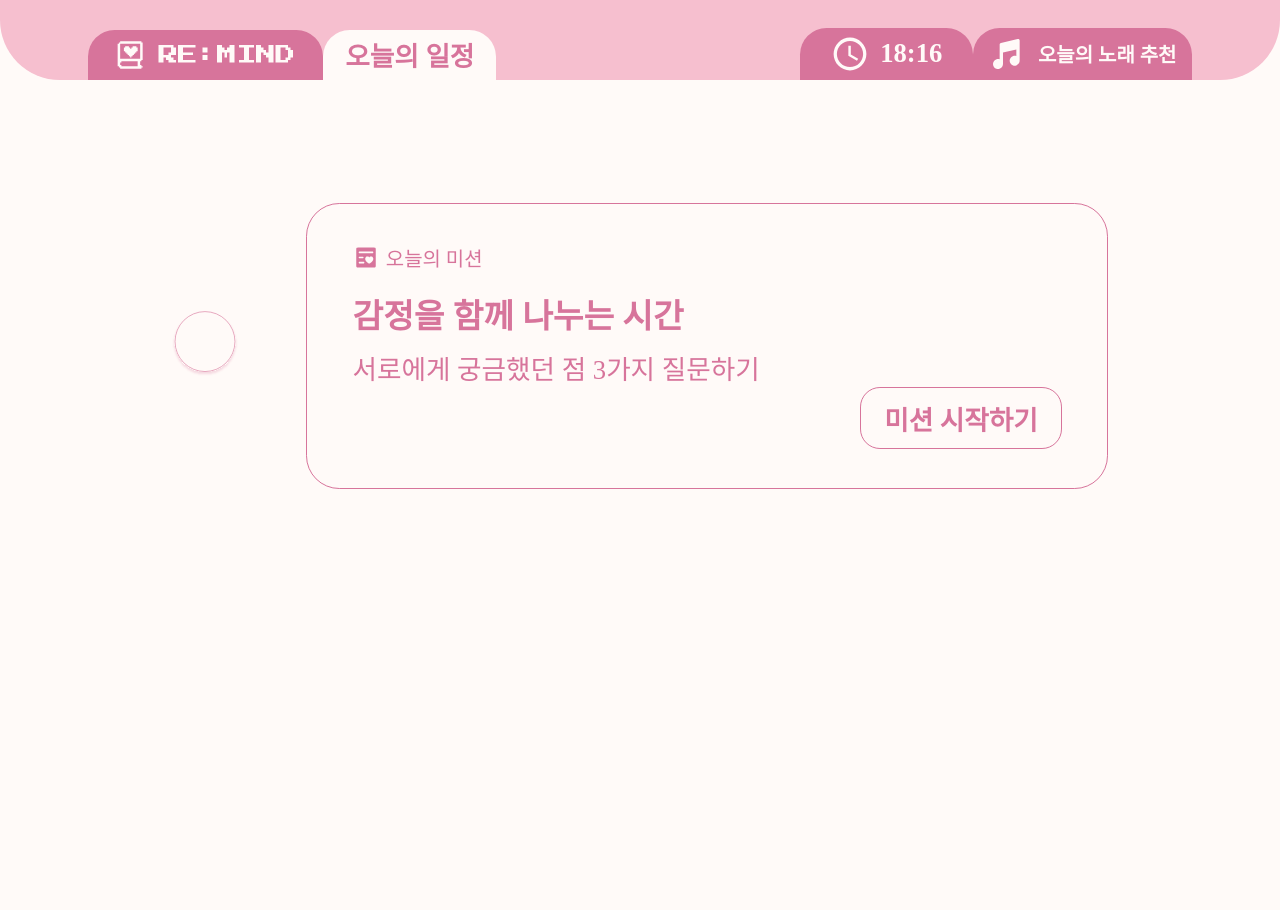
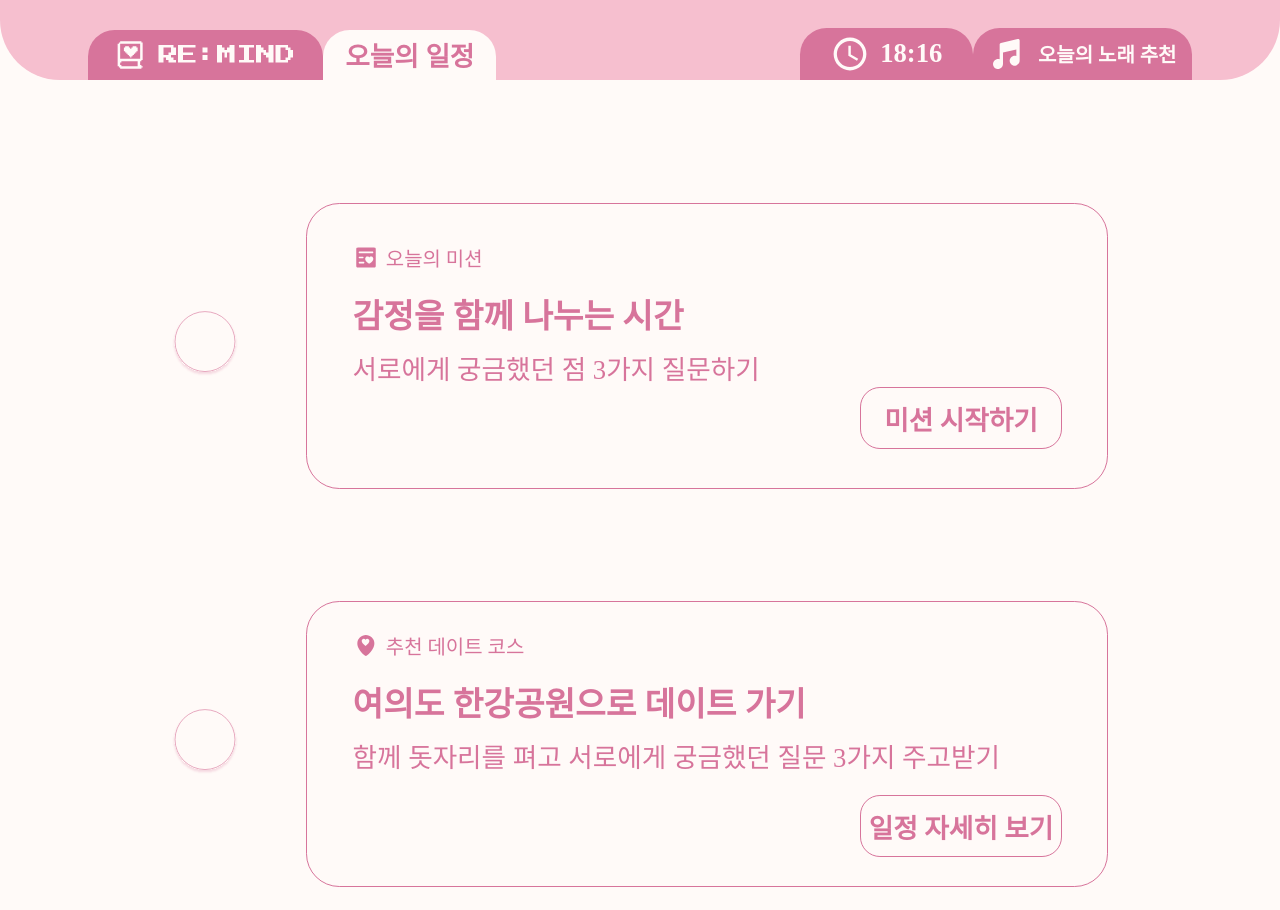
Before and after one commit to 2025-REMIND/REMIND-Frontend, a React (Create React App) app in the folder remind/: page /memoryrecord in a window 1280 px wide. Before the commit the page ends 800 px from the top, so only its background shows below. Built offline with nearby package versions, Linux system fonts and the light colour scheme; a web font is replaced by a local one.

Commit message:
✨ TodayPlan 추천 컴포넌트 및 스타일 추가

```diff
--- a/remind/src/App.js
+++ b/remind/src/App.js
@@ -7,6 +7,7 @@
 import GlobalStyle from "./styles/globalStyles";
 import Header from './components/todayplan/header/Header';
 import Mission from "./components/todayplan/mission/Mission";
+import Suggest from "./components/todayplan/suggest/Suggest";
 
 function App() {
   return (
@@ -25,6 +26,7 @@ function App() {
       <GlobalStyle />
       <Header />
       <Mission />
+      <Suggest />
     </>
   )
 }
--- /dev/null
+++ b/remind/src/components/todayplan/suggest/Suggest.jsx
@@ -0,0 +1,26 @@
+import * as S from "./Suggest.style";
+import CHECKBOX from "../../../assets/todayplan/checkbox.svg";
+import SUGGEST from "../../../assets/todayplan/suggest.svg";
+
+export default function Mission() {
+    return (
+        <S.SuggestLayout>
+            <S.Check>
+                <S.CheckBox src = { CHECKBOX } />
+            </S.Check>
+            <S.SuggestBox>
+                <S.Content>
+                    <S.Suggest>
+                        <S.Icon src = { SUGGEST } />
+                        <S.Label>추천 데이트 코스</S.Label>
+                    </S.Suggest>
+                    <S.Title>여의도 한강공원으로 데이트 가기</S.Title>
+                    <S.SubTitle>함께 돗자리를 펴고 서로에게 궁금했던 질문 3가지 주고받기</S.SubTitle>
+                </S.Content>
+                <S.PlanBox>
+                    <S.Plan>일정 자세히 보기</S.Plan>
+                </S.PlanBox>
+            </S.SuggestBox>
+        </S.SuggestLayout>
+    )
+}
--- /dev/null
+++ b/remind/src/components/todayplan/suggest/Suggest.style.js
@@ -0,0 +1,85 @@
+import styled from "styled-components";
+
+export const SuggestLayout = styled.div`
+    display: flex;
+    justify-content: center;
+    align-items: center;
+    width: 100vw;
+    height: 25.98vw;
+    margin-top: 3.75vw;
+    gap: 5.31vw;
+`
+
+export const Check = styled.div`
+`
+
+export const CheckBox = styled.img`
+    width: 5.20vw;
+    height: 5.20vw;
+`
+
+export const SuggestBox = styled.div`
+    display: flex;
+    flex-direction: column;
+    justify-content: center;
+    /* align-items: center; */
+    width: 62.50vw;
+    height: 22.23vw;
+    border: 0.05vw solid #D7749B;
+    border-radius: 2.60vw;
+`
+
+export const Content = styled.div`
+    margin-left: 3.54vw;
+`
+
+export const Suggest = styled.div`
+    display: flex;
+    flex-direction: row;
+    align-items: center;
+    gap: 0.52vw;
+`
+
+export const Icon = styled.img`
+    width: 2.08vw;
+    height: 2.08vw;
+`
+
+export const Label = styled.div`
+    color: #D7749B;
+    font-size: 1.56vw;
+    font-weight: 500;
+`
+
+export const Title = styled.div`
+    color: #D7749B;
+    font-size: 2.60vw;
+    font-weight: 800;
+    margin-top: 1.30vw;
+`
+
+export const SubTitle = styled.div`
+    color: #D7749B;
+    font-size: 2.08vw;
+    font-weight: 400;
+    margin-top: 0.83vw;
+`
+
+export const PlanBox = styled.div`
+    display: flex;
+    justify-content: center;
+    align-items: center;
+    align-self: flex-end;
+    width: 15.62vw;
+    height: 4.68vw;
+    border: 0.05vw solid #D7749B;
+    border-radius: 1.56vw;
+    margin-right: 3.54vw;
+    margin-top: 1.56vw;
+`
+
+export const Plan = styled.div`
+    color: #D7749B;
+    font-size: 2.08vw;
+    font-weight: 600;
+`
```
